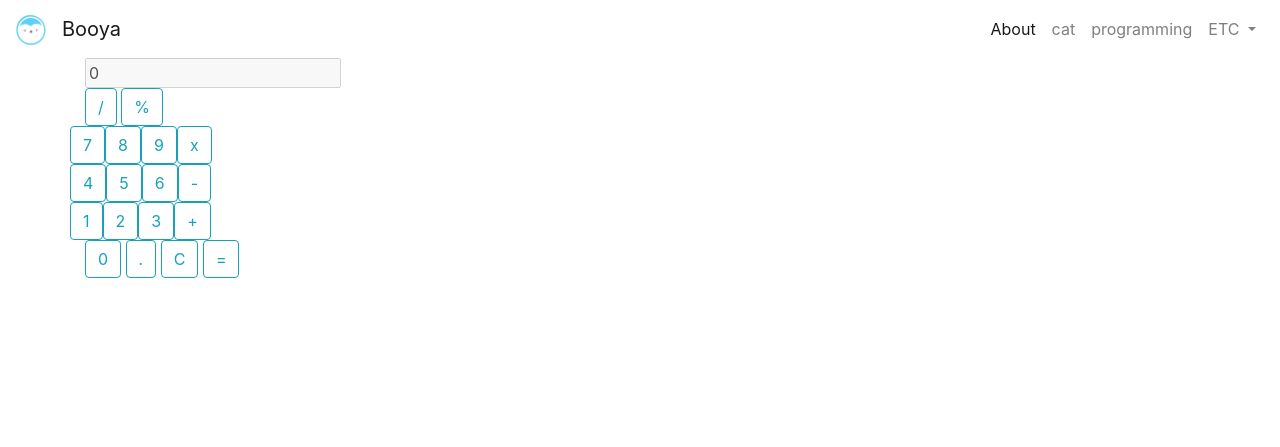
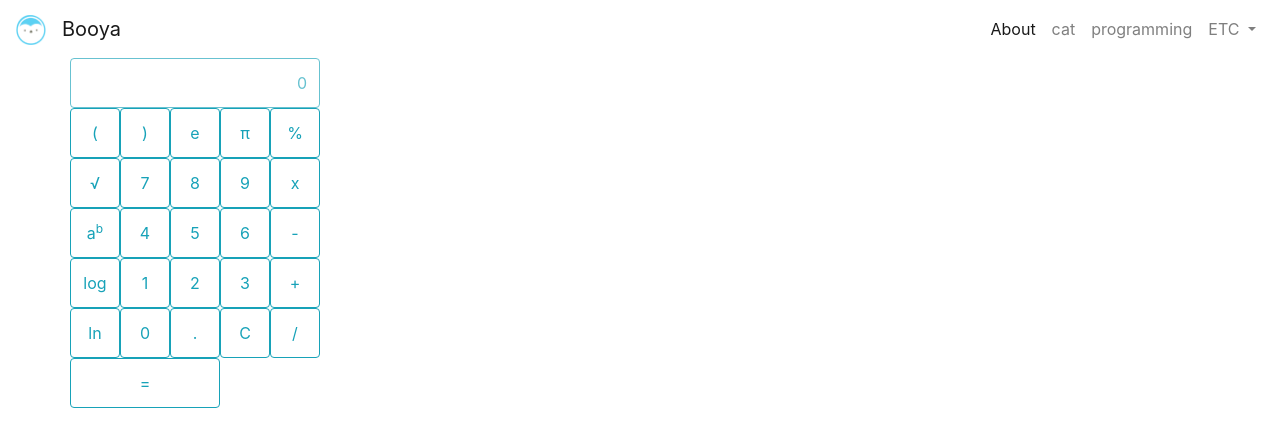
Before and after one commit to supermegaukulele/booya, a Jekyll site: the page built from calculator.html, in a window 1280 px wide. Shown: the top 447 px of the page. Built offline with Jekyll 4.4.1, drawn with Linux system fonts in a browser that asks for light colours; nearby versions of some CDN libraries; Markdown is read by kramdown in place of the engine named in the settings.

Commit message:
pi, e, power added

```diff
--- a/calculator.html
+++ b/calculator.html
@@ -3,58 +3,111 @@ layout: default
 ---
 <div class="container">
     <div class="calculator">
-        <input type="text" class="screen" value="0" disabled />
 
-        <div class="buttons">
-            <button type="button" class="btn btn-outline-info operator" value="/">/</button>
-            <button type="button" class="btn btn-outline-info operator" value="%">%</button>
-            <div class="row">
+        <div class="row ">
+            <div class="col-">
+                <input type="text" class="btn btn-outline-info cal-screen text-right" value="" disabled />
+            </div>
+        </div>
+
+        <div class="cal-buttons">
+            <div class="row ">
+
                 <div class="col-">
-                    <button type="button" class="btn btn-outline-info number" value="7">7</button>
+                    <button type="button" class="btn btn-outline-info cal-operator" value="(">(</button>
                 </div>
                 <div class="col-">
-                    <button type="button" class="btn btn-outline-info number" value="8">8</button>
+                    <button type="button" class="btn btn-outline-info cal-operator" value=")">)</button>
                 </div>
                 <div class="col-">
-                    <button type="button" class="btn btn-outline-info number" value="9">9</button>
+                    <button type="button" class="btn btn-outline-info cal-number" value="e">e</button>
+                </div>
+
+                <div class="col-">
+                    <button type="button" class="btn btn-outline-info cal-operator" value="π">&pi; </button>
                 </div>
                 <div class="col-">
-                    <button type="button" class="btn btn-outline-info operator" value="*">x</button>
+                    <button type="button" class="btn btn-outline-info cal-operator" value="%">%</button>
                 </div>
             </div>
-            <div class="row">
+
+
+
+            <div class="row ">
                 <div class="col-">
-                    <button type="button" class="btn btn-outline-info number" value="4">4</button>
+                    <button type="button" class="btn btn-outline-info cal-operator" value="sqrt">&radic;</button>
                 </div>
                 <div class="col-">
-                    <button type="button" class="btn btn-outline-info number" value="5">5</button>
+                    <button type="button" class="btn btn-outline-info cal-number" value="7">7</button>
                 </div>
                 <div class="col-">
-                    <button type="button" class="btn btn-outline-info number" value="6">6</button>
+                    <button type="button" class="btn btn-outline-info cal-number" value="8">8</button>
                 </div>
                 <div class="col-">
-                    <button type="button" class="btn btn-outline-info operator" value="-">-</button>
+                    <button type="button" class="btn btn-outline-info cal-number" value="9">9</button>
+                </div>
+                <div class="col-">
+                    <button type="button" class="btn btn-outline-info cal-operator" value="*">x</button>
                 </div>
             </div>
-            <div class="row">
+            <div class="row ">
                 <div class="col-">
-                    <button type="button" class="btn btn-outline-info number" value="1">1</button>
+                    <button type="button" class="btn btn-outline-info cal-operator" value="**">a<sup>b</sup></button>
                 </div>
                 <div class="col-">
-                    <button type="button" class="btn btn-outline-info number" value="2">2</button>
+                    <button type="button" class="btn btn-outline-info cal-number" value="4">4</button>
                 </div>
                 <div class="col-">
-                    <button type="button" class="btn btn-outline-info number" value="3">3</button>
+                    <button type="button" class="btn btn-outline-info cal-number" value="5">5</button>
                 </div>
                 <div class="col-">
-                    <button type="button" class="btn btn-outline-info operator" value="+">+</button>
+                    <button type="button" class="btn btn-outline-info cal-number" value="6">6</button>
+                </div>
+                <div class="col-">
+                    <button type="button" class="btn btn-outline-info cal-operator" value="-">-</button>
                 </div>
             </div>
-            <button type="button" class="btn btn-outline-info number" value="0">0</button>
+            <div class="row ">
+                <div class="col-">
+                    <button type="button" class="btn btn-outline-info cal-operator" value="log">log</button>
+                </div>
+                <div class="col-">
+                    <button type="button" class="btn btn-outline-info cal-number" value="1">1</button>
+                </div>
+                <div class="col-">
+                    <button type="button" class="btn btn-outline-info cal-number" value="2">2</button>
+                </div>
+                <div class="col-">
+                    <button type="button" class="btn btn-outline-info cal-number" value="3">3</button>
+                </div>
+                <div class="col-">
+                    <button type="button" class="btn btn-outline-info cal-operator" value="+">+</button>
+                </div>
+            </div>
+            <div class="row ">
+                <div class="col-">
+                    <button type="button" class="btn btn-outline-info cal-operator" value="ln">ln</button>
+                </div>
+                <div class="col-">
+                    <button type="button" class="btn btn-outline-info cal-number" value="0">0</button>
+                </div>
+                <div class="col-">
+                    <button type="button" class="btn btn-outline-info number cal-decimal" value=".">.</button>
+                </div>
+                <div class="col-">
+                    <button type="button" class="btn btn-outline-info number cal-clear" value="all-clear">C</button>
+                </div>
+                <div class="col-">
+                    <button type="button" class="btn btn-outline-info cal-operator" value="/">/</button>
+                </div>
 
-            <button type="button" class="btn btn-outline-info number decimal" value=".">.</button>
-            <button type="button" class="btn btn-outline-info number clear" value="all-clear">C</button>
-            <button type="button" class="btn btn-outline-info number equal" value="=">=</button>
+            </div>
+
+            <div class="row ">
+                <div class="col-">
+                    <button type="button" class="btn btn-outline-info number cal-equal" value="=">=</button>
+                </div>
+            </div>
 
         </div>
     </div>
--- a/scripts/main.js
+++ b/scripts/main.js
@@ -15,3 +15,158 @@ $(function () {
         }, 300);
     });
 });
+
+
+const calculator = {
+    displayValue: '0',
+    firstOperand: null,
+    waitingForSecondOperand: false, // Check if both first operand and operator is inputted
+    operator: null,
+};
+
+function inputDigit(digit) {
+    const {
+        displayValue,
+        waitingForSecondOperand
+    } = calculator;
+    if (waitingForSecondOperand === true) {
+        calculator.displayValue = digit;
+        calculator.waitingForSecondOperand = false;
+    } else {
+        calculator.displayValue = (displayValue === '0') || (displayValue === 'e') || (displayValue === 'π') ? digit : displayValue + digit;
+    }
+}
+
+function inputmathconst(mconst) {
+    const {
+        displayValue,
+        waitingForSecondOperand
+    } = calculator;
+    if (waitingForSecondOperand === true) {
+        calculator.displayValue = mconst;
+        calculator.waitingForSecondOperand = false;
+    } else {
+        calculator.displayValue = mconst;
+    }
+}
+
+function inputDecimal(dot) {
+    if (calculator.waitingForSecondOperand === true) {
+        calculator.displayValue = "0."
+        calculator.waitingForSecondOperand = false;
+        return
+    }
+
+    if (!calculator.displayValue.includes(dot)) {
+        calculator.displayValue += dot;
+    }
+}
+
+function handleOperator(nextOperator) {
+    const {
+        firstOperand,
+        displayValue,
+        operator
+    } = calculator
+    // console.log(displayValue);
+    let inputValue;
+
+    if (displayValue === 'π') {
+        inputValue = Math.PI;
+    } else if (displayValue === 'e') {
+        inputValue = Math.exp(1);
+    } else {
+        inputValue = parseFloat(displayValue);
+    }
+
+    if (operator && calculator.waitingForSecondOperand) {
+        calculator.operator = nextOperator;
+        return;
+    }
+
+    console.log(inputValue);
+
+    if (firstOperand == null && !isNaN(inputValue)) {
+        calculator.firstOperand = inputValue;
+    } else if (operator) {
+        const result = calculate(firstOperand, inputValue, operator);
+        calculator.displayValue = `${parseFloat(result.toFixed(7))}`;
+        calculator.firstOperand = result;
+    }
+    45
+    calculator.waitingForSecondOperand = true;
+    calculator.operator = nextOperator;
+}
+
+function calculate(firstOperand, secondOperand, operator) {
+    if (operator === '+') {
+        return firstOperand + secondOperand;
+    } else if (operator === '-') {
+        return firstOperand - secondOperand;
+    } else if (operator === '*') {
+        return firstOperand * secondOperand;
+    } else if (operator === '/') {
+        return firstOperand / secondOperand;
+    } else if (operator === '%') {
+        return firstOperand % secondOperand;
+    } else if (operator === '**') {
+        return Math.pow(firstOperand, secondOperand);
+    }
+
+    return secondOperand;
+}
+
+function resetCalculator() {
+    calculator.displayValue = '0';
+    calculator.firstOperand = null;
+    calculator.waitingForSecondOperand = false;
+    calculator.operator = null;
+}
+
+function updateDisplay() {
+    const display = document.querySelector('.cal-screen');
+    display.value = calculator.displayValue;
+}
+
+updateDisplay();
+
+const keys = document.querySelector('.cal-buttons');
+keys.addEventListener('click', event => {
+    const {
+        target
+    } = event;
+    const {
+        value
+    } = target;
+    if (!target.matches('button')) {
+        return;
+    }
+
+    switch (value) {
+        case '+':
+        case '-':
+        case '*':
+        case '/':
+        case '%':
+        case '**':
+        case '=':
+            handleOperator(value);
+            break;
+        case '.':
+            inputDecimal(value);
+            break;
+        case 'all-clear':
+            resetCalculator();
+            break;
+        case 'e':
+        case 'π':
+            inputmathconst(value);
+            break;
+        default:
+            if (Number.isInteger(parseFloat(value))) {
+                inputDigit(value);
+            }
+    }
+
+    updateDisplay();
+});
--- a/styles/styles.css
+++ b/styles/styles.css
@@ -43,3 +43,33 @@
         padding-right: 1.1rem;
     }
 }
+
+.cal-number {
+    height: 50px;
+    width: 50px;
+}
+
+.cal-operator {
+    height: 50px;
+    width: 50px;
+}
+
+.cal-decimal {
+    height: 50px;
+    width: 50px;
+}
+
+.cal-clear {
+    height: 50px;
+    width: 50px;
+}
+
+.cal-equal {
+    height: 50px;
+    width: 150px;
+}
+
+.cal-screen {
+    height: 50px;
+    width: 250px;
+}
```
